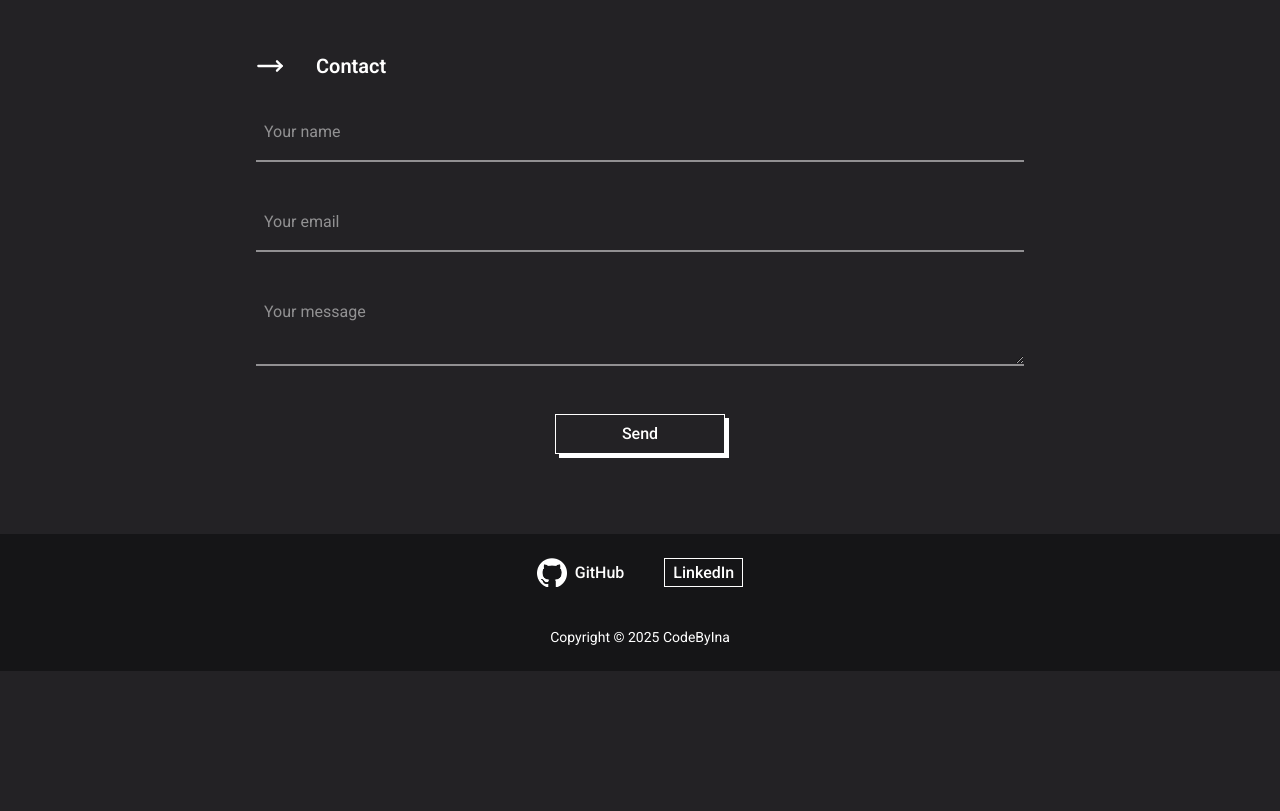
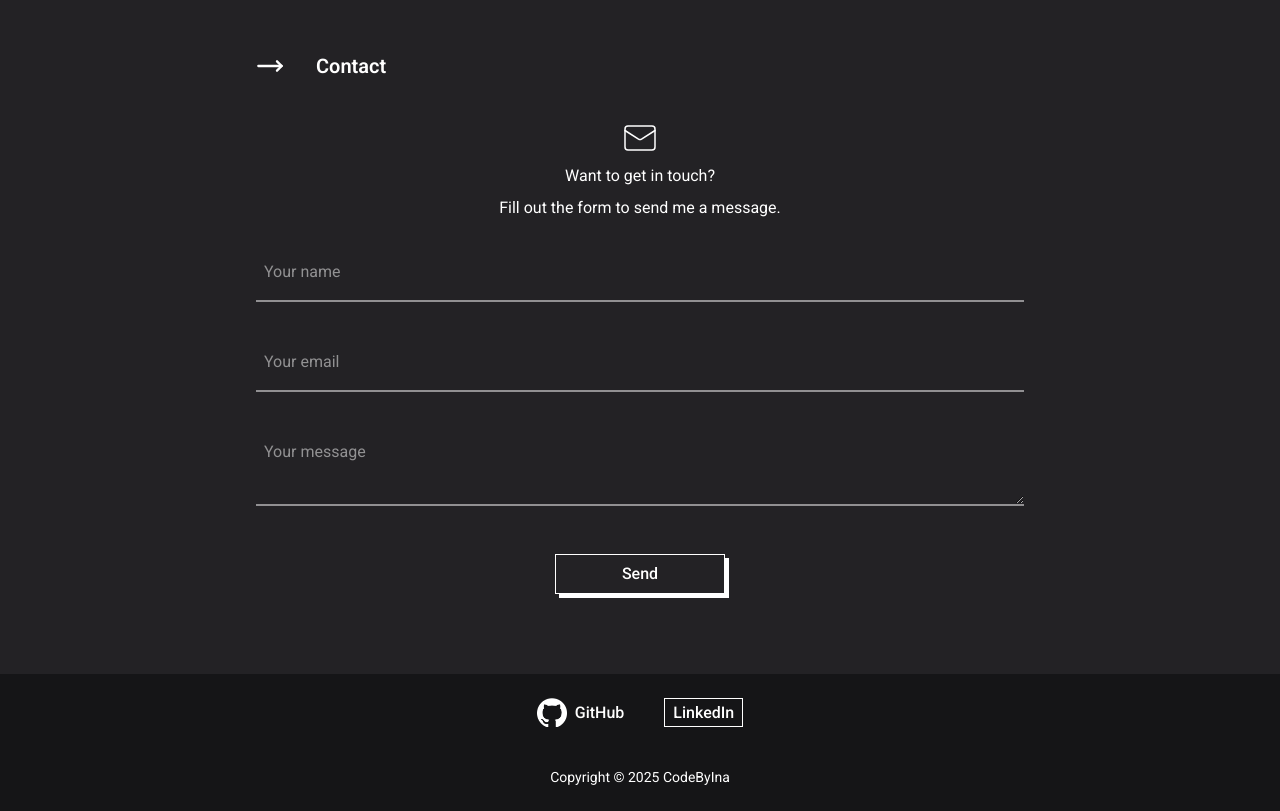
Before and after one commit to Inaelise/portfolio-2, a React (Vite) app: page / in a window 1280 px wide. Shown: the part 2440-3251 px from the top of the page. Before the commit the page ends 3111 px from the top, so only its background shows below. Built offline with nearby package versions, Linux system fonts and the light colour scheme.

Commit message:
Adds icon and paragraphs with styling classes

```diff
--- a/src/components/Contact.jsx
+++ b/src/components/Contact.jsx
@@ -1,4 +1,4 @@
-import { MoveRight } from "lucide-react";
+import { MoveRight, Mail } from "lucide-react";
 import { useState, useEffect } from "react";
 import { useForm } from "react-hook-form";
 
@@ -61,6 +61,11 @@ export default function Contact() {
         <MoveRight size={28} />
         <h2 className="section-h2">Contact</h2>
       </div>
+      <div className="flex flex-col gap-2 items-center my-2 mt-10 text-sm sm:text-base">
+        <Mail size={36} strokeWidth={1} />
+        <p>Want to get in touch?</p>
+        <p>Fill out the form to send me a message.</p>
+      </div>
       <form
         onSubmit={handleSubmit(onSubmit)}
         className="flex flex-col gap-12 mt-10 mb-20"
```
